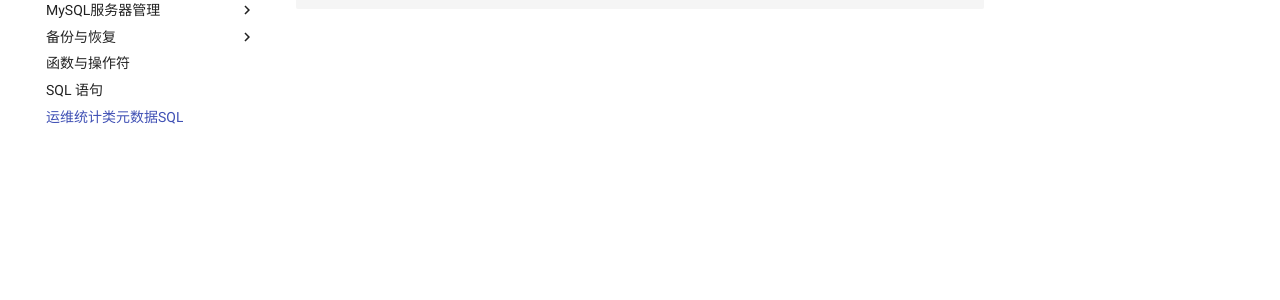
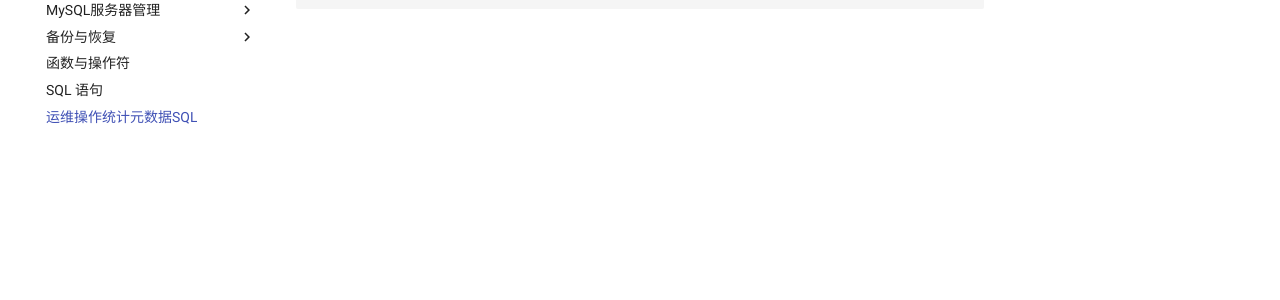
Before and after one commit to duliang123/dba100, an MkDocs documentation site: the page built from docs/mysql/metadata.md, in a window 1280 px wide. Shown: the part 338-638 px from the top of the page. Built offline with MkDocs 1.6.1 and Material for MkDocs 9.7.7, drawn with Linux system fonts in a browser that asks for light colours.

Commit message:
Update mkdocs.yml

```diff
--- a/mkdocs.yml
+++ b/mkdocs.yml
@@ -39,7 +39,7 @@ nav:
       - 'mysqldump逻辑备份': mysql/backup-and-recovery/mysqldump.md
     - '函数与操作符': mysql/functions_and_operators.md
     - 'SQL 语句': mysql/sql.md
-    - '运维统计类元数据SQL': mysql/metadata.md
+    - '运维操作统计元数据SQL': mysql/metadata.md
   - 'MySQL 8':
     - "MySQL 8 简介": mysql8/index.md
 #  - 'Redis':
```
